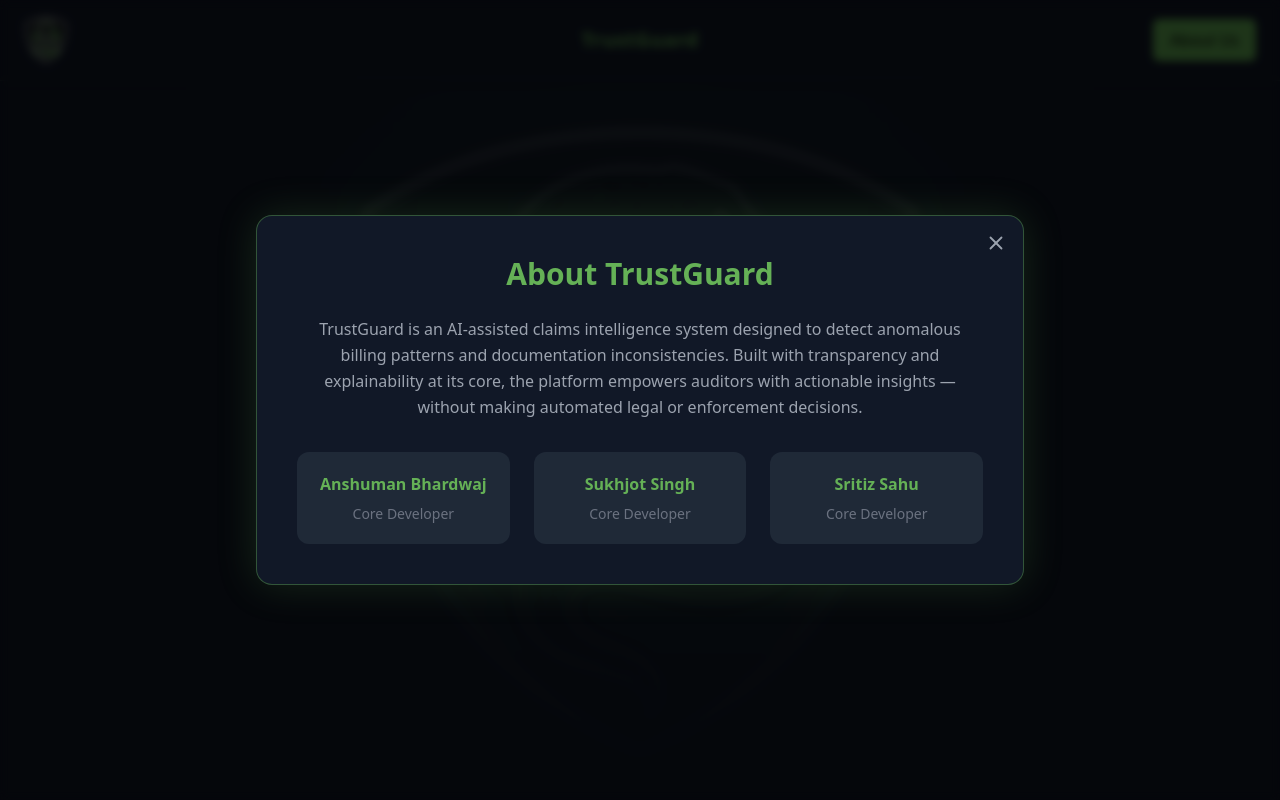
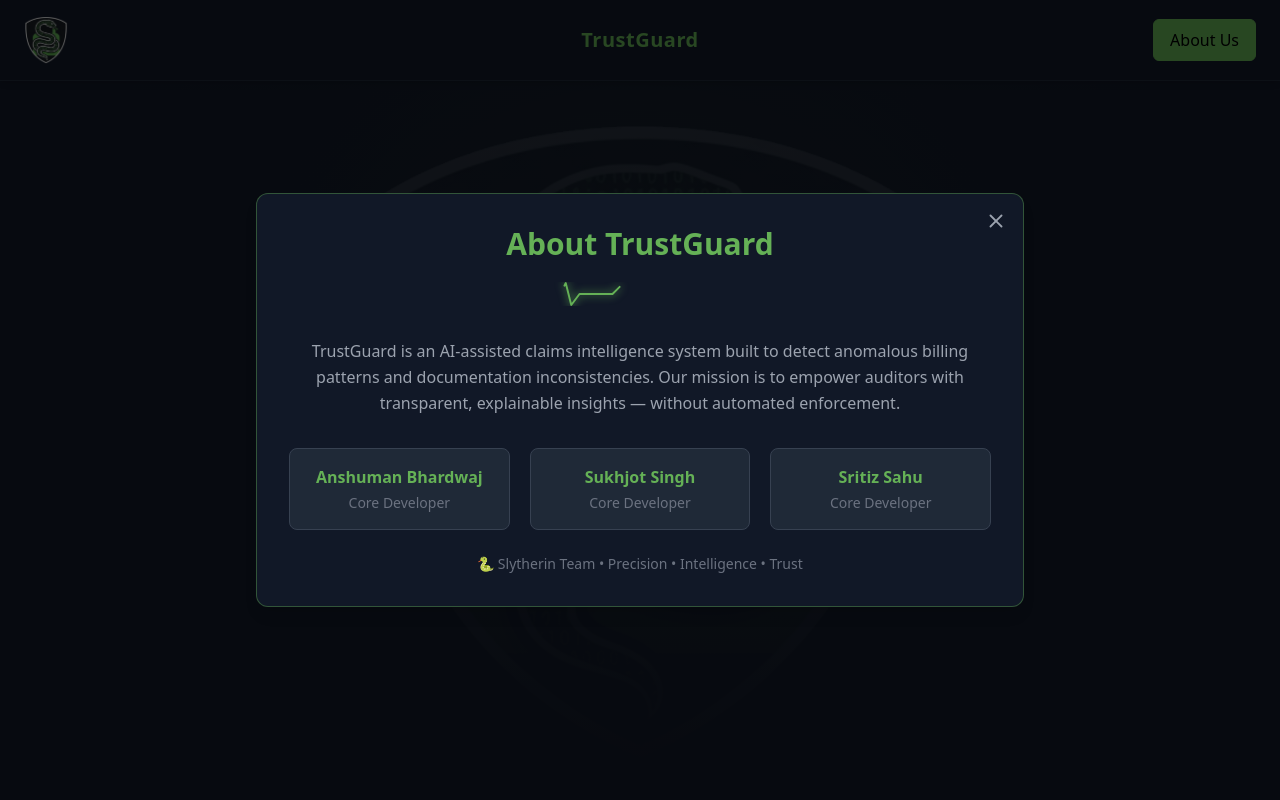
Before and after one commit to sritixz/TrustGuard, a React app in the folder frontend/: page / in a window 1280 px wide. Both pictures are taken after a click on the link "About Us". Shown: the top 800 px of the page. Built offline with nearby package versions, Linux system fonts and the light colour scheme; the HTML template or start-up script is replaced by a standard one.

Commit message:
About improved

```diff
--- a/frontend/src/components/AboutModal.jsx
+++ b/frontend/src/components/AboutModal.jsx
@@ -6,51 +6,99 @@ export default function AboutModal({ isOpen, onClose }) {
     return (
         <div className="fixed inset-0 z-50 flex items-center justify-center">
 
+            {/* Overlay (No Blur = Faster) */}
             <div
-                className="absolute inset-0 bg-black/70 backdrop-blur-sm animate-fadeIn"
+                className="absolute inset-0 bg-black/60"
                 onClick={onClose}
             />
 
-            <div className="relative bg-gray-900 border border-accent/40
-                      rounded-2xl p-10 max-w-3xl w-[90%]
-                      shadow-[0_0_40px_#65B15630]
-                      animate-modalIn">
+            {/* Modal */}
+            <div
+                className="relative bg-gray-900 border border-accent/40
+                   rounded-xl p-8 max-w-3xl w-[90%]
+                   shadow-lg
+                   animate-aboutIn"
+            >
 
+                {/* Close */}
                 <button
                     onClick={onClose}
-                    className="absolute top-4 right-4 text-gray-400 hover:text-accent transition"
+                    className="absolute top-4 right-4 text-gray-400 hover:text-accent"
                 >
                     <X size={22} />
                 </button>
 
-                <h2 className="text-3xl font-bold text-accent mb-6 text-center">
+                {/* Title */}
+                <h2 className="text-3xl font-bold text-accent text-center mb-3">
                     About TrustGuard
                 </h2>
 
-                <p className="text-gray-400 text-center mb-8 leading-relaxed">
-                    TrustGuard is an AI-assisted claims intelligence system designed to
+                {/* Snake Divider */}
+                <div className="ecg-container mx-auto mb-6">
+
+                    <svg viewBox="0 0 400 60" className="ecg-svg">
+
+                        {/* Base Line (Always Visible) */}
+                        <path
+                            d="
+                                M0 30 L40 30 L55 30 L65 10 L75 50 L90 30 L130 30 L150 30 L165 15
+                                L180 45 L195 30 L240 30 L260 30 L275 10 L290 50 L305 30 L360 30 L400 30
+                            "
+                            className="ecg-base"
+                        />
+
+                        {/* Moving Pulse */}
+                        <path
+                            d="
+                                M0 30 L40 30 L55 30 L65 10 L75 50 L90 30 L130 30 L150 30 L165 15 L180 45
+                                L195 30 L240 30 L260 30 L275 10 L290 50 L305 30 L360 30 L400 30
+                            "
+                            className="ecg-pulse"
+                        />
+
+                    </svg>
+
+                </div>
+
+                {/* Description */}
+                <p className="text-gray-400 text-center leading-relaxed mb-8">
+                    TrustGuard is an AI-assisted claims intelligence system built to
                     detect anomalous billing patterns and documentation inconsistencies.
-                    Built with transparency and explainability at its core, the platform
-                    empowers auditors with actionable insights — without making automated
-                    legal or enforcement decisions.
+                    Our mission is to empower auditors with transparent, explainable
+                    insights — without automated enforcement.
                 </p>
 
-                <div className="grid grid-cols-1 md:grid-cols-3 gap-6">
+                {/* Team */}
+                <div className="grid grid-cols-1 md:grid-cols-3 gap-5">
 
-                    {["Anshuman Bhardwaj", "Sukhjot Singh", "Sritiz Sahu"].map((name) => (
+                    {[
+                        "Anshuman Bhardwaj",
+                        "Sukhjot Singh",
+                        "Sritiz Sahu",
+                    ].map((name) => (
                         <div
                             key={name}
-                            className="bg-gray-800 rounded-xl p-5 text-center
-                         transition hover:-translate-y-2
-                         hover:shadow-[0_0_20px_#65B15640]"
+                            className="bg-gray-800 rounded-lg p-4 text-center
+                         transition hover:border-accent
+                         border border-gray-700"
                         >
-                            <h3 className="text-accent font-semibold">{name}</h3>
-                            <p className="text-sm text-gray-500 mt-2">
+                            <h3 className="text-accent font-semibold">
+                                {name}
+                            </h3>
+
+                            <p className="text-sm text-gray-500 mt-1">
                                 Core Developer
                             </p>
                         </div>
                     ))}
+
                 </div>
+
+                {/* Footer Snake Tag */}
+                <p className="mt-6 text-center text-sm text-gray-500">
+                    🐍 Slytherin Team • Precision • Intelligence • Trust
+                </p>
+
             </div>
         </div>
     );
--- a/frontend/src/index.css
+++ b/frontend/src/index.css
@@ -115,3 +115,85 @@ html {
         transform: translateX(-50%) translateY(-45px) scale(1.3);
     }
 }
+
+/* ===========================
+   About Modal (Optimized)
+=========================== */
+
+/* Smooth entrance */
+@keyframes aboutIn {
+    from {
+        opacity: 0;
+        transform: translateY(15px) scale(0.97);
+    }
+
+    to {
+        opacity: 1;
+        transform: translateY(0) scale(1);
+    }
+}
+
+.animate-aboutIn {
+    animation: aboutIn 0.25s ease-out forwards;
+}
+
+/* ===========================
+   ECG Sliding Effect
+=========================== */
+
+.ecg-container {
+    width: 220px;
+    height: 40px;
+    overflow: hidden;
+}
+
+.ecg-svg {
+    width: 100%;
+    height: 100%;
+}
+
+/* Base ECG Line (Always Visible) */
+.ecg-base {
+    fill: none;
+    stroke: rgba(101, 177, 86, 0);
+    stroke-width: 3;
+    stroke-linecap: round;
+    stroke-linejoin: round;
+}
+
+/* Moving Pulse */
+.ecg-pulse {
+    fill: none;
+    stroke: #65B156;
+    stroke-width: 3.5;
+    stroke-linecap: round;
+    stroke-linejoin: round;
+
+    filter: drop-shadow(0 0 8px #65B156);
+
+    stroke-dasharray: 150 450;
+    animation: ecgSlide 2.5s linear infinite;
+
+    mask-image: linear-gradient(to right,
+            transparent 0%,
+            black 15%,
+            black 85%,
+            transparent 100%);
+
+    -webkit-mask-image: linear-gradient(to right,
+            transparent 0%,
+            black 15%,
+            black 85%,
+            transparent 100%);
+}
+
+/* Slide Animation */
+@keyframes ecgSlide {
+    0% {
+        stroke-dashoffset: 600;
+    }
+
+    100% {
+        stroke-dashoffset: 0;
+    }
+}
```
